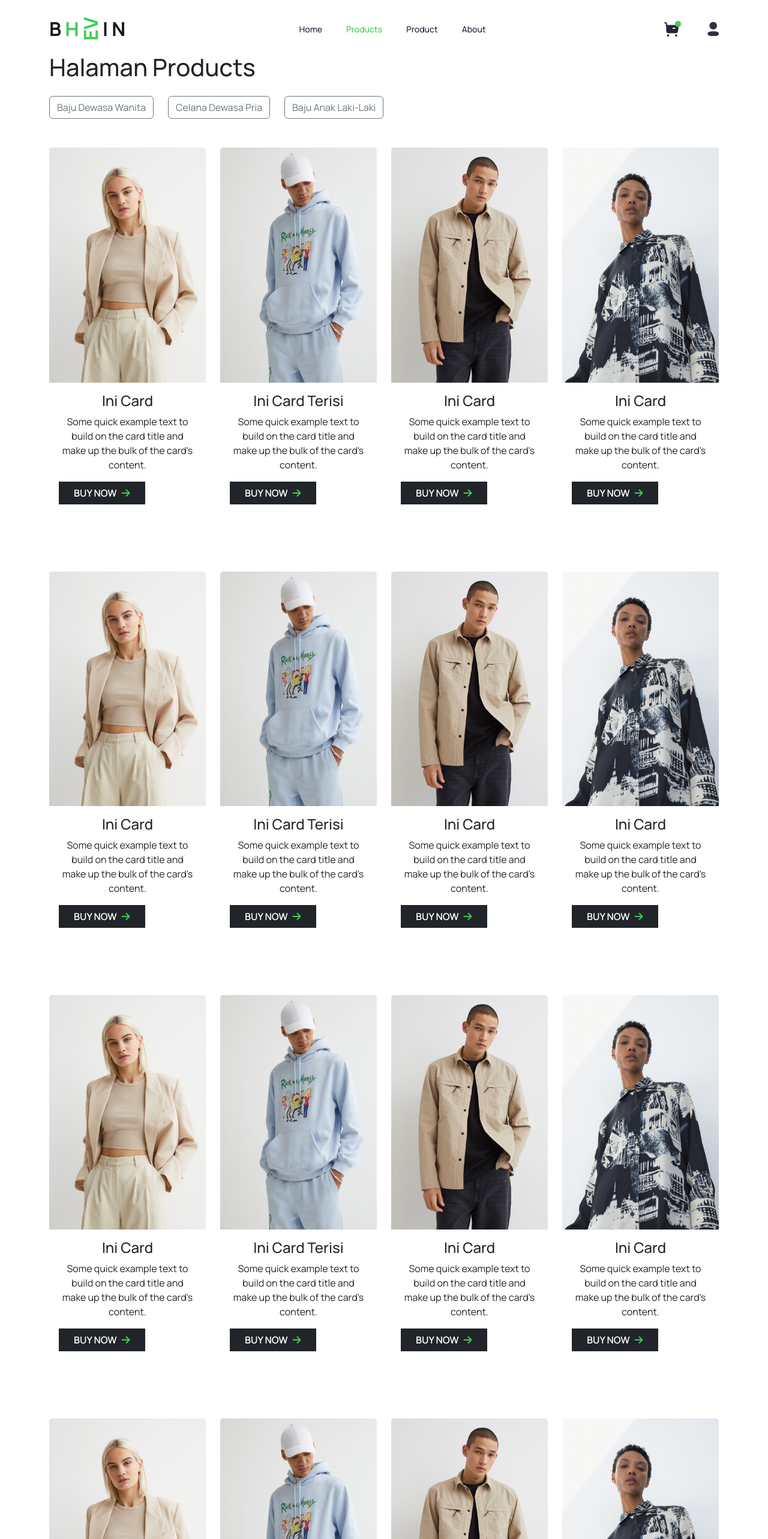
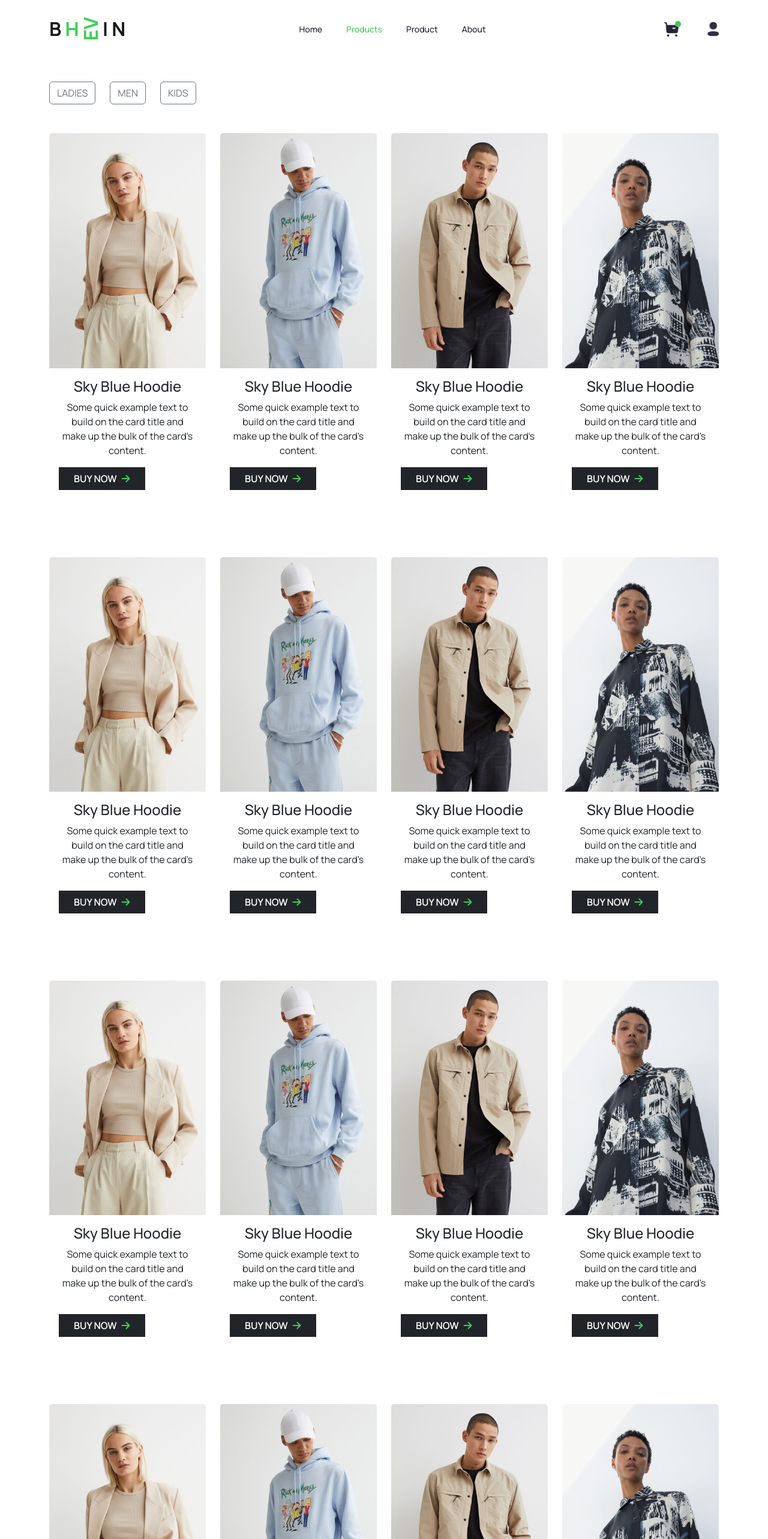
Before and after one commit to sarasseres/Mini-Todo-with-Redux-Saga, a React (Create React App) app: page /products in a window 1280 px wide. Shown: the top 2566 px of the page at 60% size. Built offline with nearby package versions, Linux system fonts and the light colour scheme.

Commit message:
update home page

```diff
--- a/src/components/Products/ProductsComponents.jsx
+++ b/src/components/Products/ProductsComponents.jsx
@@ -1,6 +1,3 @@
-import './style.css';
-export const Content = () => {};
-
 export const Header = (props) => {
   return <h1>{props.value}</h1>;
 };
--- a/src/pages/Detail.jsx
+++ b/src/pages/Detail.jsx
@@ -1,13 +1,9 @@
-import { useNavigate, useParams } from "react-router-dom";
 import * as Components from "../components/Components";
 import * as DetailComponents from "../components/Detail/DetailComponents"; // EDIT
 
 import "../components/Detail/style.css"; // EDIT
 
 const Detail = () => {
-  const navigate = useNavigate();
-  const params = useParams();
-
   return (
     <Components.Container>
       <h1>Halaman Detail Product</h1>
--- a/src/pages/Products.jsx
+++ b/src/pages/Products.jsx
@@ -10,69 +10,68 @@
   return (
     <>
       <Components.Container>
-        <h1 className="text-left mb-4">Halaman Products</h1>
-        <div className="d-flex align-items-center mx-auto">
+        <div className="d-flex align-items-center mx-auto mt-5">
           {/* <div className="me-4 cursor-pointer" onClick={() => navigate('/products/Baju Wanita Dewasa Pink')}>
             Baju Wanita Dewasa Pink
           </div> */}
-          <Components.Button value="Baju Dewasa Wanita" className="me-4 cursor-pointer btn-outline-secondary" onClick={() => navigate('/products/Baju Wanita Dewasa Pink')}></Components.Button>
-          <Components.Button value="Celana Dewasa Pria" className="me-4 cursor-pointer btn-outline-secondary" onClick={() => navigate('/products/Celana Pria Dewasa Hitam')}></Components.Button>
-          <Components.Button value="Baju Anak Laki-Laki" className="me-4 cursor-pointer btn-outline-secondary" onClick={() => navigate('/products/Baju Anak Laki-Laki Biru')}></Components.Button>
+          <Components.Button value="LADIES" className="me-4 cursor-pointer btn-outline-secondary" onClick={() => navigate('/products/product')}></Components.Button>
+          <Components.Button value="MEN" className="me-4 cursor-pointer btn-outline-secondary" onClick={() => navigate('/products/product')}></Components.Button>
+          <Components.Button value="KIDS" className="me-4 cursor-pointer btn-outline-secondary" onClick={() => navigate('/products/product')}></Components.Button>
         </div>
         <div className="row justify-content-between">
           <div className="col-3 my-5">
-            <ProductsComponents.Card image={require('../assets/images/products/products1.jpg')} title="Ini Card" button="Ini Card Button" />
+            <ProductsComponents.Card image={require('../assets/images/products/products1.jpg')} title="Sky Blue Hoodie" onClick={() => navigate('/products/product')} button="Ini Card Button" />
           </div>
           <div className="col-3 my-5">
-            <ProductsComponents.Card image={require('../assets/images/products/products2.jpg')} title="Ini Card Terisi" />
+            <ProductsComponents.Card image={require('../assets/images/products/products2.jpg')} title="Sky Blue Hoodie" onClick={() => navigate('/products/product')} />
           </div>
           <div className="col-3 my-5">
-            <ProductsComponents.Card image={require('../assets/images/products/products3.jpg')} title="Ini Card" />
+            <ProductsComponents.Card image={require('../assets/images/products/products3.jpg')} title="Sky Blue Hoodie" onClick={() => navigate('/products/product')} />
           </div>
           <div className="col-3 my-5">
-            <ProductsComponents.Card image={require('../assets/images/products/products4.jpg')} title="Ini Card" />
+            <ProductsComponents.Card image={require('../assets/images/products/products4.jpg')} title="Sky Blue Hoodie" onClick={() => navigate('/products/product')} />
           </div>
         </div>
         <div className="row justify-content-between">
           <div className="col-3 my-5">
-            <ProductsComponents.Card image={require('../assets/images/products/products1.jpg')} title="Ini Card" />
+            <ProductsComponents.Card image={require('../assets/images/products/products1.jpg')} title="Sky Blue Hoodie" onClick={() => navigate('/products/product')} />
           </div>
           <div className="col-3 my-5">
-            <ProductsComponents.Card image={require('../assets/images/products/products2.jpg')} title="Ini Card Terisi" />
+            <ProductsComponents.Card image={require('../assets/images/products/products2.jpg')} title="Sky Blue Hoodie" onClick={() => navigate('/products/product')} />
           </div>
           <div className="col-3 my-5">
-            <ProductsComponents.Card image={require('../assets/images/products/products3.jpg')} title="Ini Card" />
+            <ProductsComponents.Card image={require('../assets/images/products/products3.jpg')} title="Sky Blue Hoodie" onClick={() => navigate('/products/product')} />
           </div>
           <div className="col-3 my-5">
-            <ProductsComponents.Card image={require('../assets/images/products/products4.jpg')} title="Ini Card" />
+            <ProductsComponents.Card image={require('../assets/images/products/products4.jpg')} title="Sky Blue Hoodie" onClick={() => navigate('/products/product')} />
           </div>
         </div>
         <div className="row justify-content-between">
           <div className="col-3 my-5">
-            <ProductsComponents.Card image={require('../assets/images/products/products1.jpg')} title="Ini Card" />
+            <ProductsComponents.Card image={require('../assets/images/products/products1.jpg')} title="Sky Blue Hoodie" onClick={() => navigate('/products/product')} />
           </div>
           <div className="col-3 my-5">
-            <ProductsComponents.Card image={require('../assets/images/products/products2.jpg')} title="Ini Card Terisi" />
+            <ProductsComponents.Card image={require('../assets/images/products/products2.jpg')} title="Sky Blue Hoodie" onClick={() => navigate('/products/product')} />
           </div>
           <div className="col-3 my-5">
-            <ProductsComponents.Card image={require('../assets/images/products/products3.jpg')} title="Ini Card" />
+            <ProductsComponents.Card image={require('../assets/images/products/products3.jpg')} title="Sky Blue Hoodie" onClick={() => navigate('/products/product')} />
           </div>
           <div className="col-3 my-5">
-            <ProductsComponents.Card image={require('../assets/images/products/products4.jpg')} title="Ini Card" />
+            <ProductsComponents.Card image={require('../assets/images/products/products4.jpg')} title="Sky Blue Hoodie" onClick={() => navigate('/products/product')} />
           </div>
         </div>{' '}
         <div className="row justify-content-between">
           <div className="col-3 my-5">
-            <ProductsComponents.Card image={require('../assets/images/products/products1.jpg')} title="Ini Card" />
+            <ProductsComponents.Card image={require('../assets/images/products/products1.jpg')} title="Sky Blue Hoodie" onClick={() => navigate('/products/product')} />
           </div>
           <div className="col-3 my-5">
-            <ProductsComponents.Card image={require('../assets/images/products/products2.jpg')} title="Ini Card Terisi" />
+            <ProductsComponents.Card image={require('../assets/images/products/products2.jpg')} title="Sky Blue Hoodie" onClick={() => navigate('/products/product')} />
           </div>
           <div className="col-3 my-5">
-            <ProductsComponents.Card image={require('../assets/images/products/products3.jpg')} title="Ini Card" />
+            <ProductsComponents.Card image={require('../assets/images/products/products3.jpg')} title="Sky Blue Hoodie" onClick={() => navigate('/products/product')} />
           </div>
           <div className="col-3 my-5">
-            <ProductsComponents.Card image={require('../assets/images/products/products4.jpg')} title="Ini Card" />
+            <ProductsComponents.Card image={require('../assets/images/products/products4.jpg')} title="Sky Blue Hoodie" onClick={() => navigate('/products/product')} />
           </div>
         </div>
       </Components.Container>
```
